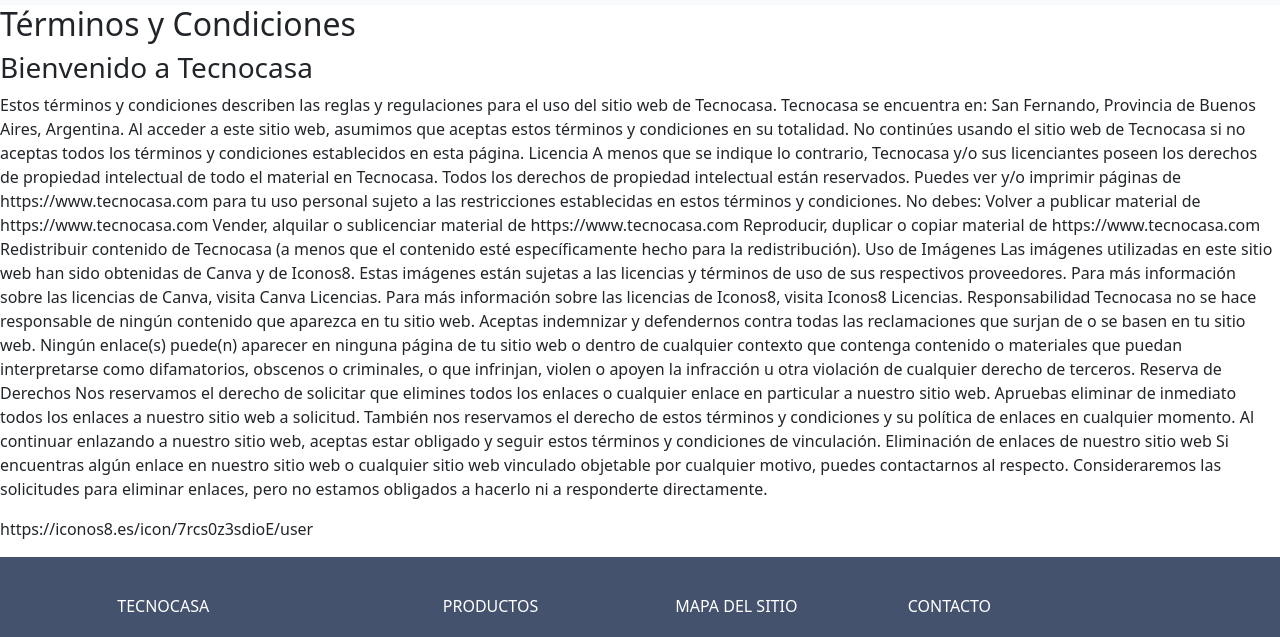
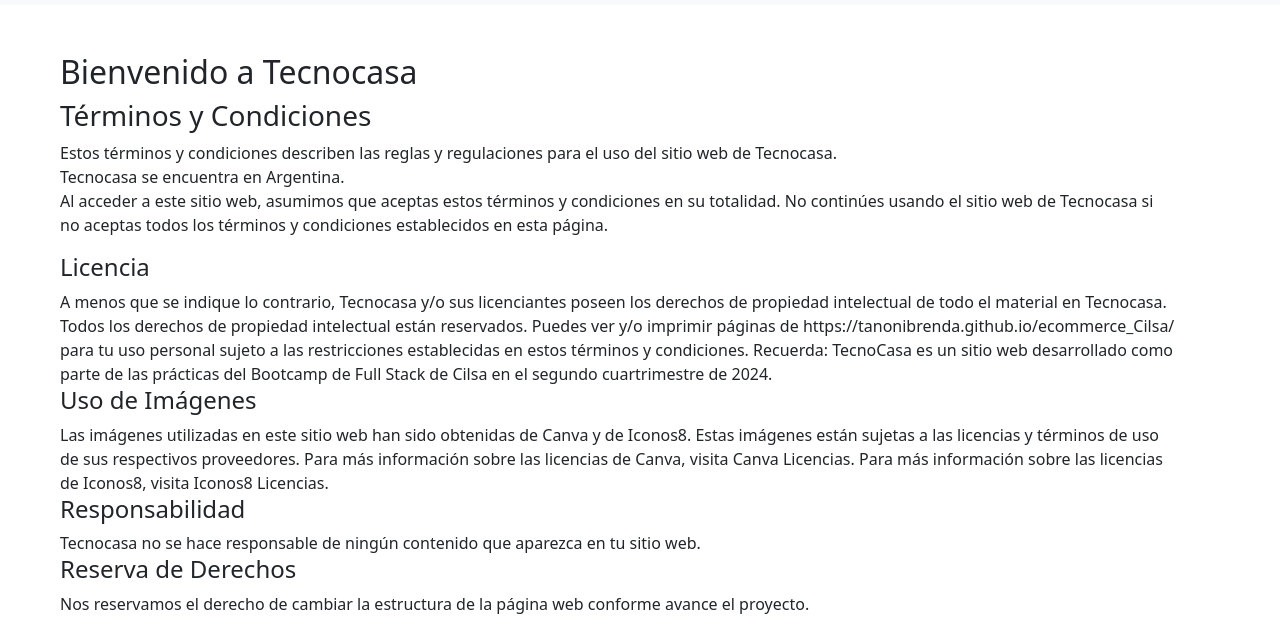
Before and after one commit to tanonibrenda/ecommerce_Cilsa, a plain HTML site: page legales.html in a window 1280 px wide. Shown: the part 131-768 px from the top of the page. Drawn offline with nearby package versions, Linux system fonts and the light colour scheme.

Commit message:
cambiosTermYCondoc

```diff
--- a/legales.html
+++ b/legales.html
@@ -11,41 +11,42 @@
 <body>
     <div id="header"></div>
     <main>
+<div class="container m-5">
 
-        <h2>Términos y Condiciones</h2>
 
-<h3>Bienvenido a Tecnocasa</h3>
+<h2>Bienvenido a Tecnocasa</h2>
+<h3>Términos y Condiciones</h3>
 <p>
 Estos términos y condiciones describen las reglas y regulaciones para el uso del sitio web de Tecnocasa.
+<br/>
 
-Tecnocasa se encuentra en: San Fernando, Provincia de Buenos Aires, Argentina.
+Tecnocasa se encuentra en Argentina.
+<br/>
 
 Al acceder a este sitio web, asumimos que aceptas estos términos y condiciones en su totalidad. No continúes usando el sitio web de Tecnocasa si no aceptas todos los términos y condiciones establecidos en esta página.
+<br/>
 
-Licencia
-A menos que se indique lo contrario, Tecnocasa y/o sus licenciantes poseen los derechos de propiedad intelectual de todo el material en Tecnocasa. Todos los derechos de propiedad intelectual están reservados. Puedes ver y/o imprimir páginas de https://www.tecnocasa.com para tu uso personal sujeto a las restricciones establecidas en estos términos y condiciones.
+<h4>Licencia</h4>
+A menos que se indique lo contrario, Tecnocasa y/o sus licenciantes poseen los derechos de propiedad intelectual de todo el material en Tecnocasa. Todos los derechos de propiedad intelectual están reservados. Puedes ver y/o imprimir páginas de https://tanonibrenda.github.io/ecommerce_Cilsa/ para tu uso personal sujeto a las restricciones establecidas en estos términos y condiciones.
 
-No debes:
+Recuerda:
 
-Volver a publicar material de https://www.tecnocasa.com
-Vender, alquilar o sublicenciar material de https://www.tecnocasa.com
-Reproducir, duplicar o copiar material de https://www.tecnocasa.com
-Redistribuir contenido de Tecnocasa (a menos que el contenido esté específicamente hecho para la redistribución).
-Uso de Imágenes
+TecnoCasa es un sitio web desarrollado como parte de las prácticas del Bootcamp de Full Stack de Cilsa en el segundo cuartrimestre de 2024.
+<br/>
+
+
+<h4>Uso de Imágenes</h4>
 Las imágenes utilizadas en este sitio web han sido obtenidas de Canva y de Iconos8. Estas imágenes están sujetas a las licencias y términos de uso de sus respectivos proveedores. Para más información sobre las licencias de Canva, visita Canva Licencias. Para más información sobre las licencias de Iconos8, visita Iconos8 Licencias.
 
-Responsabilidad
-Tecnocasa no se hace responsable de ningún contenido que aparezca en tu sitio web. Aceptas indemnizar y defendernos contra todas las reclamaciones que surjan de o se basen en tu sitio web. Ningún enlace(s) puede(n) aparecer en ninguna página de tu sitio web o dentro de cualquier contexto que contenga contenido o materiales que puedan interpretarse como difamatorios, obscenos o criminales, o que infrinjan, violen o apoyen la infracción u otra violación de cualquier derecho de terceros.
+<h4>Responsabilidad</h4>
+Tecnocasa no se hace responsable de ningún contenido que aparezca en tu sitio web.
+<br/>
 
-Reserva de Derechos
-Nos reservamos el derecho de solicitar que elimines todos los enlaces o cualquier enlace en particular a nuestro sitio web. Apruebas eliminar de inmediato todos los enlaces a nuestro sitio web a solicitud. También nos reservamos el derecho de estos términos y condiciones y su política de enlaces en cualquier momento. Al continuar enlazando a nuestro sitio web, aceptas estar obligado y seguir estos términos y condiciones de vinculación.
-
-Eliminación de enlaces de nuestro sitio web
-Si encuentras algún enlace en nuestro sitio web o cualquier sitio web vinculado objetable por cualquier motivo, puedes contactarnos al respecto. Consideraremos las solicitudes para eliminar enlaces, pero no estamos obligados a hacerlo ni a responderte directamente.
-
+<h4>Reserva de Derechos</h4>
+Nos reservamos el derecho de cambiar la estructura de la página web conforme avance el proyecto.<br/>
 
     </p>
-    <p>https://iconos8.es/icon/7rcs0z3sdioE/user</p>
+</div>
     </main>
     <div id="footer"></div>
     <script src="https://cdn.jsdelivr.net/npm/bootstrap@5.3.3/dist/js/bootstrap.bundle.min.js" integrity="sha384-YvpcrYf0tY3lHB60NNkmXc5s9fDVZLESaAA55NDzOxhy9GkcIdslK1eN7N6jIeHz" crossorigin="anonymous"></script>
```
